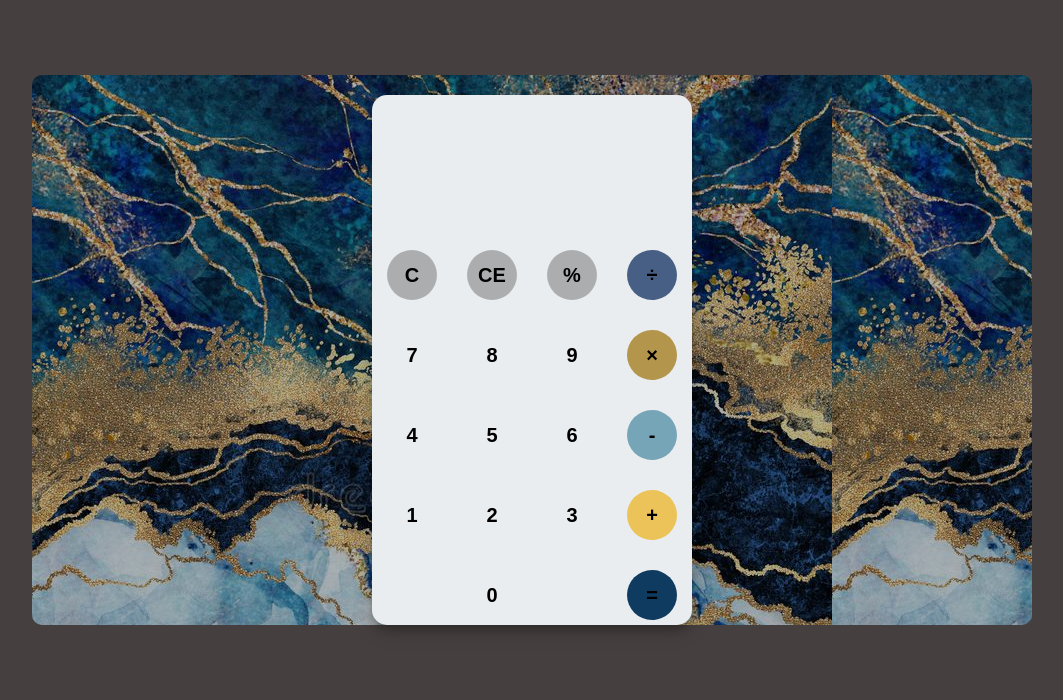
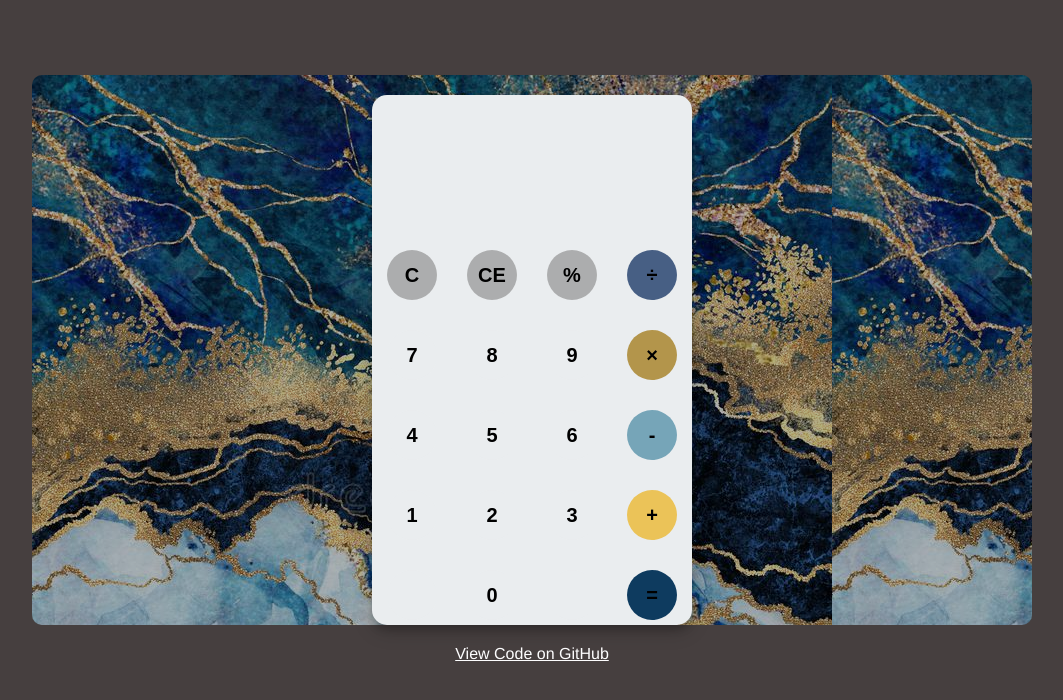
Before and after one commit to kierabon/Calculator, a plain HTML site: page index.html in a window 1280 px wide. Shown: the whole page, without its empty margins (108-1171 px from the left). Drawn offline with Linux system fonts and the light colour scheme.

Commit message:
added git link

```diff
--- a/index.html
+++ b/index.html
@@ -42,6 +42,15 @@
         </div>
       </div>
     </div>
+    <footer>
+      <a
+        href="https://github.com/kierabon/Calculator"
+        target="_blank"
+        class="link"
+      >
+        View Code on GitHub</a
+      >
+    </footer>
     <script src="script.js"></script>
   </body>
 </html>
--- a/style.css
+++ b/style.css
@@ -93,3 +93,10 @@ button {
   margin: 10px, 20px;
   font-size: 40px;
 }
+
+footer {
+  text-align: center;
+}
+footer .link {
+  color: #fefeff;
+}
```
